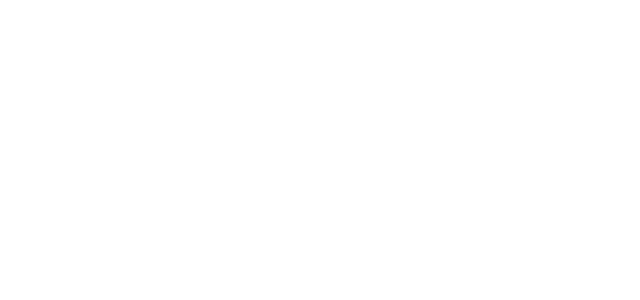
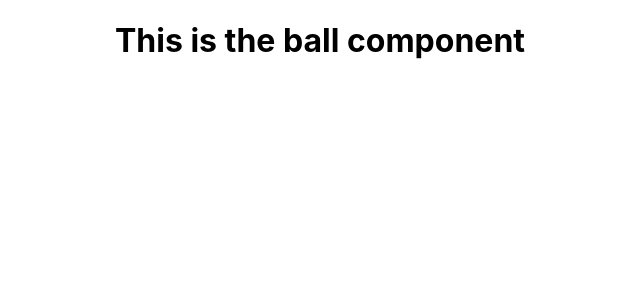
Before and after one commit to Guillermo-Martin/lottery, a React (Create React App) app: page / in a window 1280 px wide. Shown: the top 300 px of the page, without its empty margins (320-960 px from the left). Built offline with nearby package versions, Linux system fonts and the light colour scheme.

Commit message:
Create assets, components, and containers folders and Ball component

```diff
--- a/src/App.js
+++ b/src/App.js
@@ -1,10 +1,11 @@
 import React from 'react';
+import Ball from './components/Ball';
 import './App.css';
 
 function App() {
   return (
     <div className="App">
-
+      <Ball />
     </div>
   );
 }
--- /dev/null
+++ b/src/components/Ball.js
@@ -0,0 +1,9 @@
+import React from 'react';
+
+function Ball() {
+  return(
+    <h1>This is the ball component</h1>
+  );
+}
+
+export default Ball;
```
